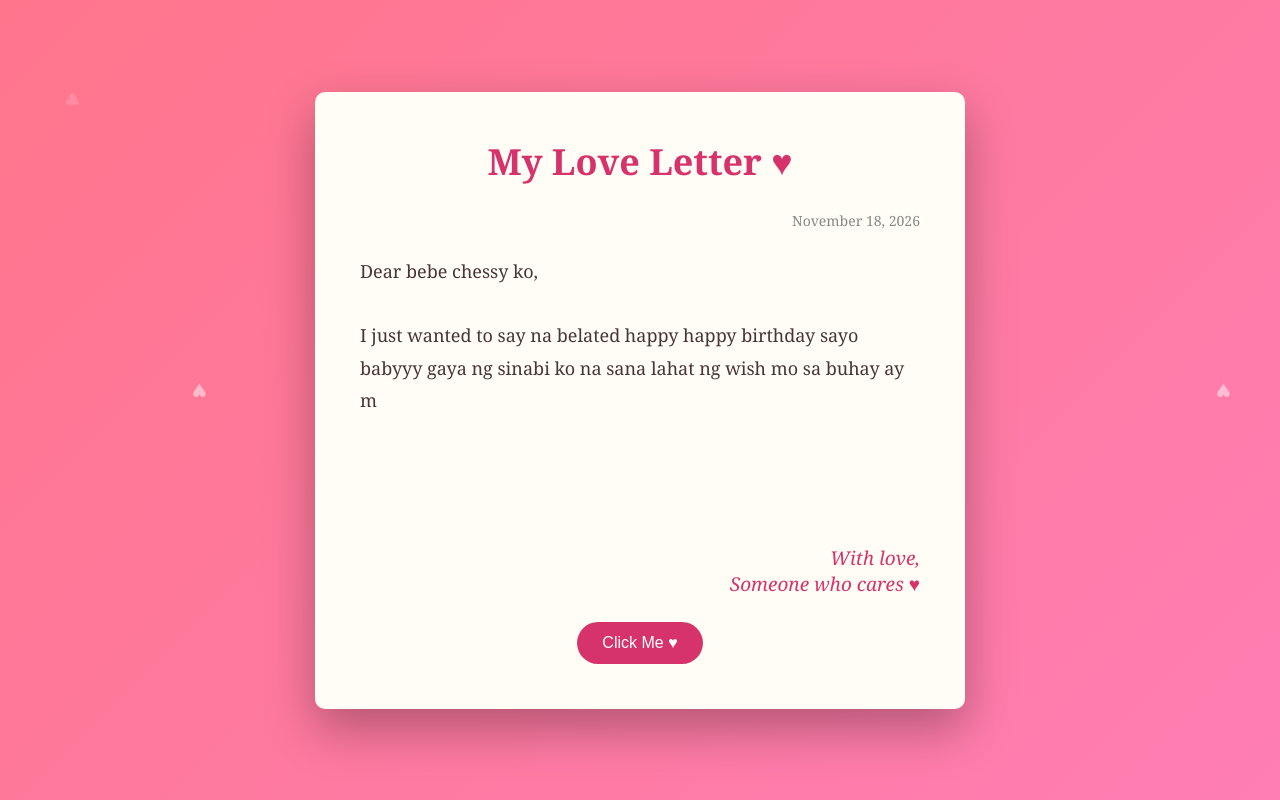
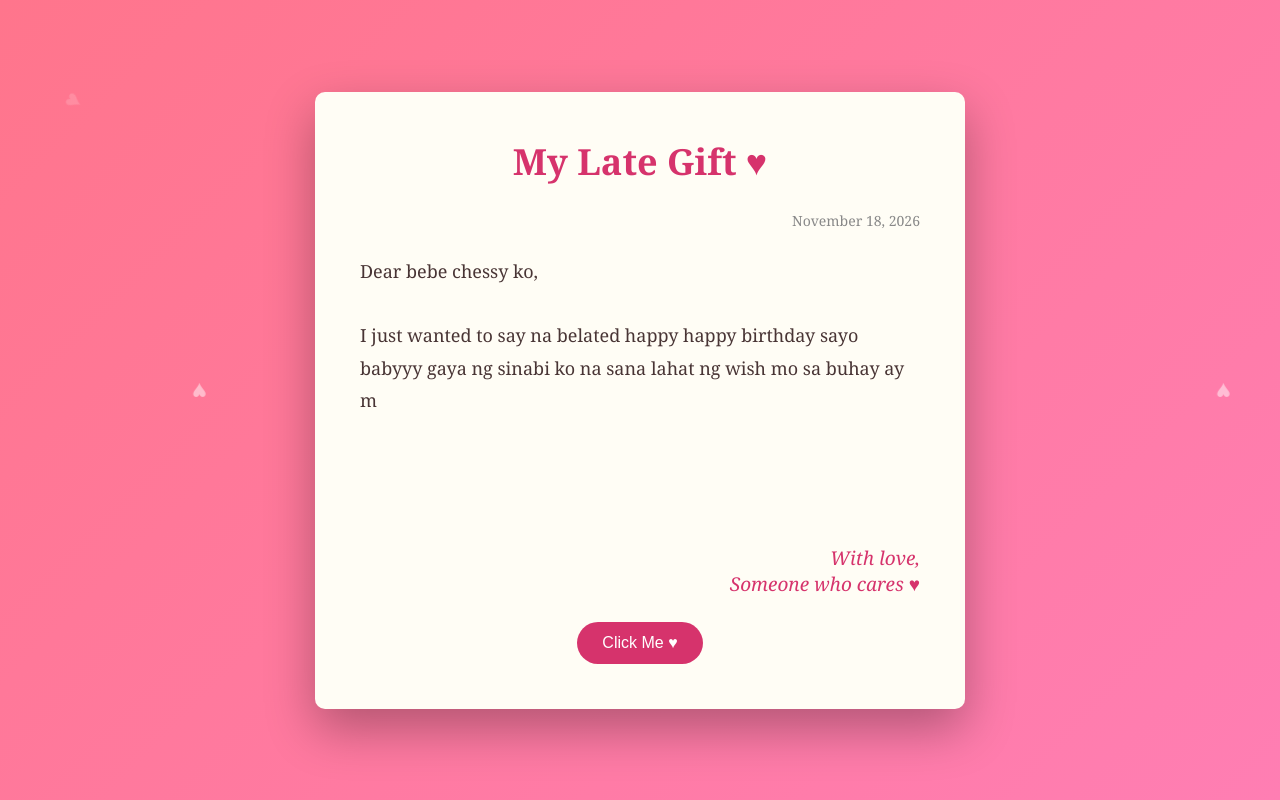
Before and after one commit to calimlimm50/babychessy, a plain HTML site: page index.html in a window 1280 px wide. Drawn offline with Linux system fonts and the light colour scheme.

Commit message:
Update index.html

```diff
--- a/index.html
+++ b/index.html
@@ -157,7 +157,7 @@
 <!-- Love Letter -->
 <div class="letter">
 
-    <h1>My Love Letter ♥</h1>
+    <h1>My Late Gift ♥</h1>
 
     <div class="date">
         November 18, 2026
```
